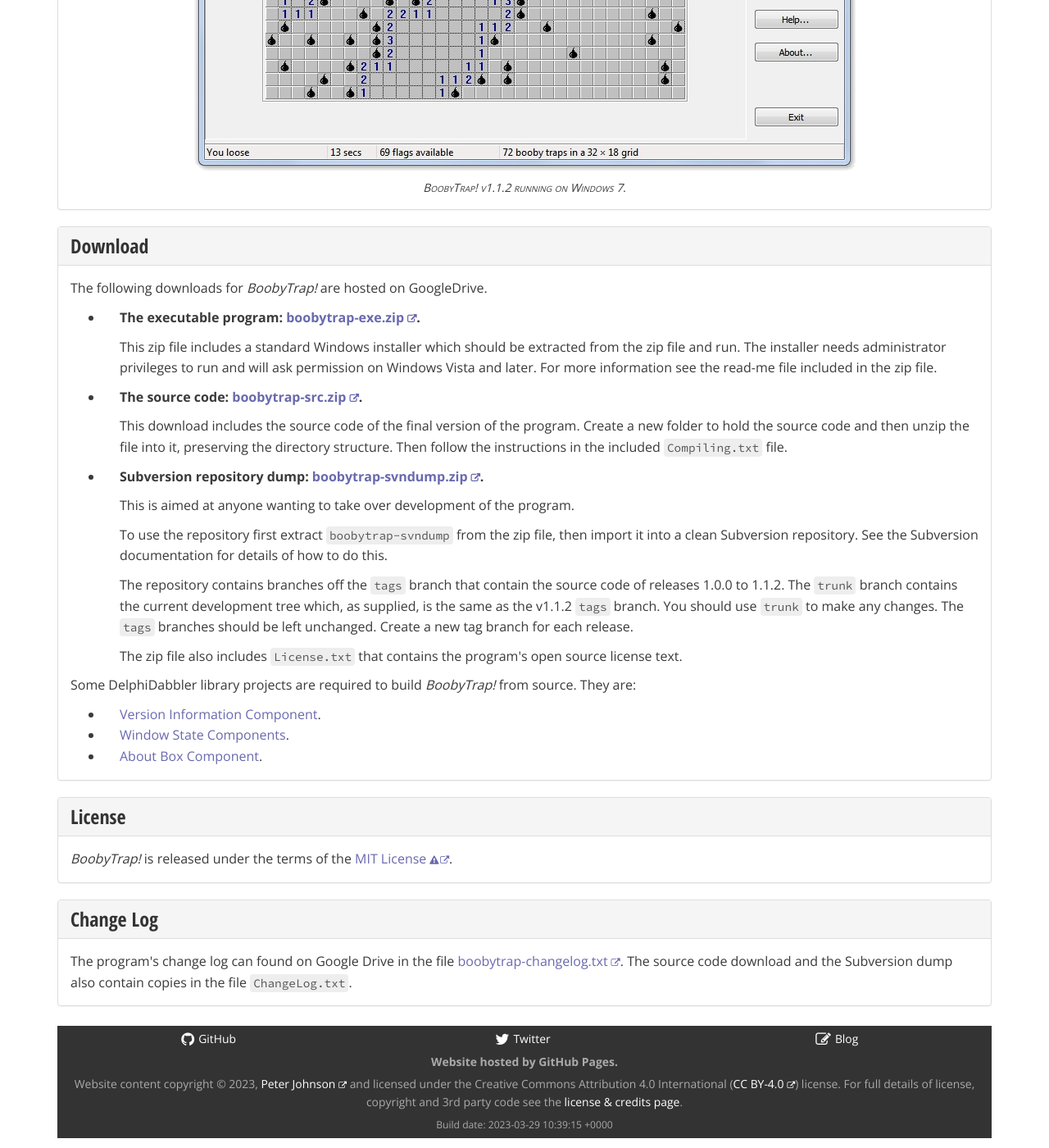
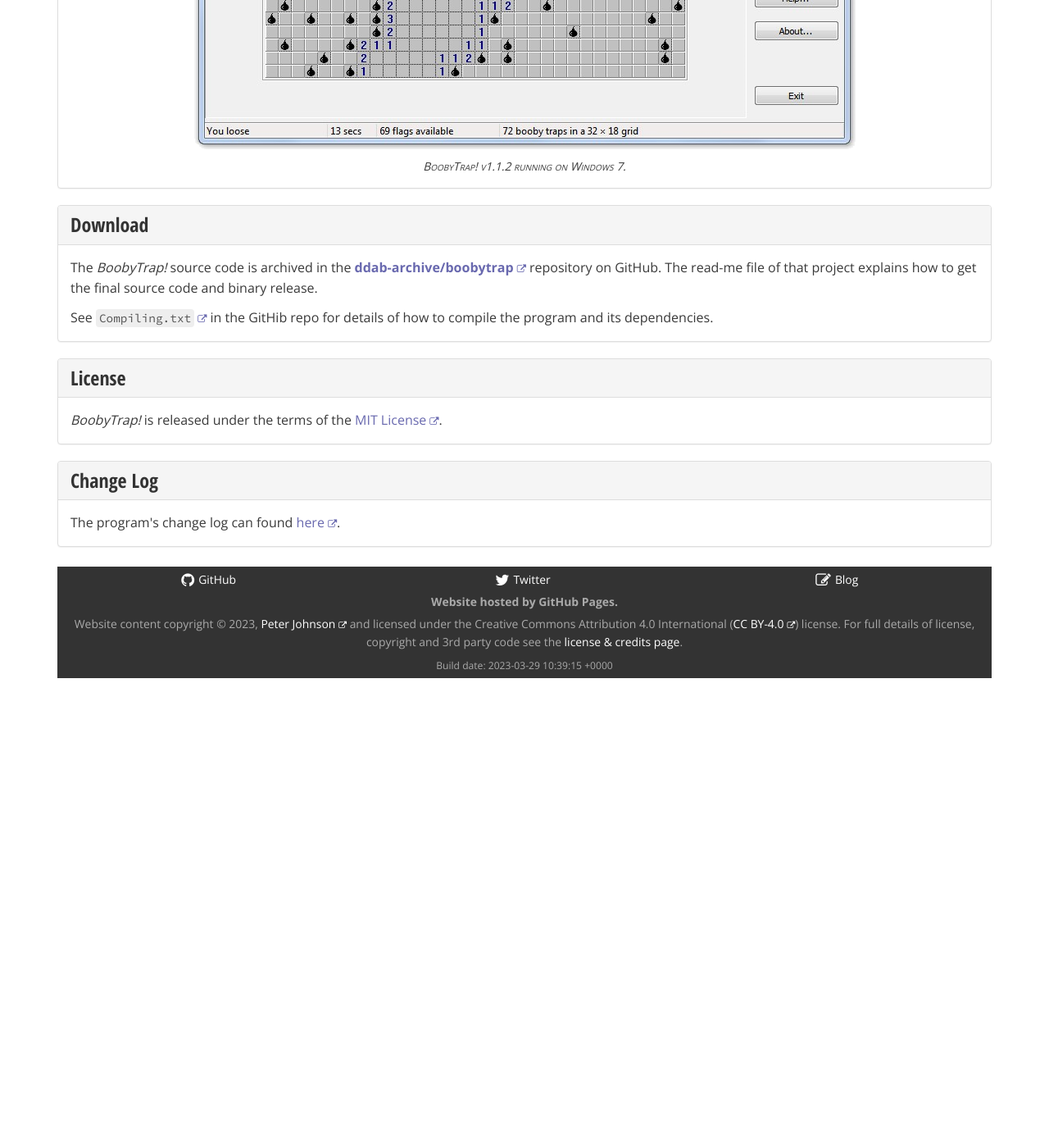
Before and after one commit to delphidabbler/delphidabbler.github.io, a Jekyll site: the page built from _software/boobytrap.html, in a window 1280 px wide and 1400 px high, scrolled down 1315 px. Shown: the whole window at 82% size. Built offline with Jekyll 4.4.1, drawn with Linux system fonts in a browser that asks for light colours; after the commit the page ends 2154 px from its top, so only the background shows below that; some of the changed text lies outside the part shown.

Commit message:
Update boobytrap page re moving archive code to GitHub

```diff
--- a/_software/boobytrap.html
+++ b/_software/boobytrap.html
@@ -29,7 +29,7 @@
 			In October 2013 the program received its final update to make it compile with Delphi XE and support the Unicode Windows API.
 		</p>
 		<p>
-			If you want to take over development, please do so. The source code of v1.1.2, along with a dump of a Subversion repository containing the code, is available below.
+			If you want to take over development, please do so. The source code is available below.
 		</p>
 		<p class="alert alert-warning lead glyph">
 			There is no support available for this program. Please do not report any bugs or contact me about it.
@@ -62,59 +62,13 @@
       Download
     </h2>
   </div>
-  <div class="panel-body">
+	<div class="panel-body">
 		<p>
-			The following downloads for <em>BoobyTrap!</em> are hosted on GoogleDrive.
+			The <em>BoobyTrap!</em> source code is archived in the <a href="https://github.com/ddab-archive/boobytrap"><strong>ddab-archive/boobytrap</strong></a> repository on GitHub. The read-me file of that project explains how to get the final source code and binary release.
 		</p>
-		<ul>
-			<li>
-				<p>
-					<strong>The executable program: <a href="https://drive.google.com/file/d/0B8qEVqTUMgmJcFpRT2tRWjNUQTQ/view?usp=sharing">boobytrap-exe.zip</a>.</strong>
-				</p>
-				<p>
-					This zip file includes a standard Windows installer which should be extracted from the zip file and run. The installer needs administrator privileges to run and will ask permission on Windows Vista and later. For more information see the read-me file included in the zip file.
-				</p>
-			</li>
-			<li>
-				<p>
-					<strong>The source code: <a href="https://drive.google.com/file/d/0B8qEVqTUMgmJbW1QTTlXMHVRYVU/view?usp=sharing">boobytrap-src.zip</a>.</strong>
-				</p>
-				<p>
-					This download includes the source code of the final version of the program. Create a new folder to hold the source code and then unzip the file into it, preserving the directory structure. Then follow the instructions in the included <code>Compiling.txt</code> file.
-				</p>
-			</li>
-			<li>
-				<p>
-					<strong>Subversion repository dump: <a href="https://drive.google.com/file/d/0B8qEVqTUMgmJa0dHTHhEMnozOFU/view?usp=sharing">boobytrap-svndump.zip</a>.</strong>
-				</p>
-				<p>
-					This is aimed at anyone wanting to take over development of the program.
-				</p>
-				<p>
-					To use the repository first extract <code>boobytrap-svndump</code> from the zip file, then import it into a clean Subversion repository. See the Subversion documentation for details of how to do this.
-				</p>
-				<p>
-					The repository contains branches off the <code>tags</code> branch that contain the source code of releases 1.0.0 to 1.1.2. The <code>trunk</code> branch contains the current development tree which, as supplied, is the same as the v1.1.2 <code>tags</code> branch. You should use <code>trunk</code> to make any changes. The <code>tags</code> branches should be left unchanged. Create a new tag branch for each release.
-				</p>
-				<p>
-					The zip file also includes <code>License.txt</code> that contains the program's open source license text.
-				</p>
-			</li>
-		</ul>
 		<p>
-			Some DelphiDabbler library projects are required to build <em>BoobyTrap!</em> from source. They are:
+			See <a href="https://raw.githubusercontent.com/ddab-archive/boobytrap/main/Compiling.txt"><code>Compiling.txt</code></a> in the GitHib repo for details of how to compile the program and its dependencies.
 		</p>
-		<ul>
-			<li>
-				<a href="/software/verinfo">Version Information Component</a>.
-			</li>
-			<li>
-				<a href="/software/wdwstate">Window State Components</a>.
-			</li>
-			<li>
-				<a href="/software/aboutbox">About Box Component</a>.
-			</li>
-		</ul>
 	</div>
 </section>
 
@@ -126,7 +80,7 @@
   </div>
   <div class="panel-body">
 		<p>
-			<em>BoobyTrap!</em> is released under the terms of the <a href="http://delphidabbler.mit-license.org/1999-2013/">MIT License</a>.
+			<em>BoobyTrap!</em> is released under the terms of the <a href="https://delphidabbler.mit-license.org/1999-2013/">MIT License</a>.
 		</p>
   </div>
 </section>
@@ -139,7 +93,7 @@
   </div>
   <div class="panel-body">
 		<p>
-			The program's change log can found on Google Drive in the file <a href="https://drive.google.com/file/d/0B8qEVqTUMgmJMnZtZC1aVlk0SE0/view?usp=sharing" >boobytrap-changelog.txt</a>. The source code download and the Subversion dump also contain copies in the file <code>ChangeLog.txt</code>.
+			The program's change log can found <a href="https://raw.githubusercontent.com/ddab-archive/boobytrap/main/Docs/ChangeLog.txt">here</a>.
 		</p>
   </div>
 </section>
```
